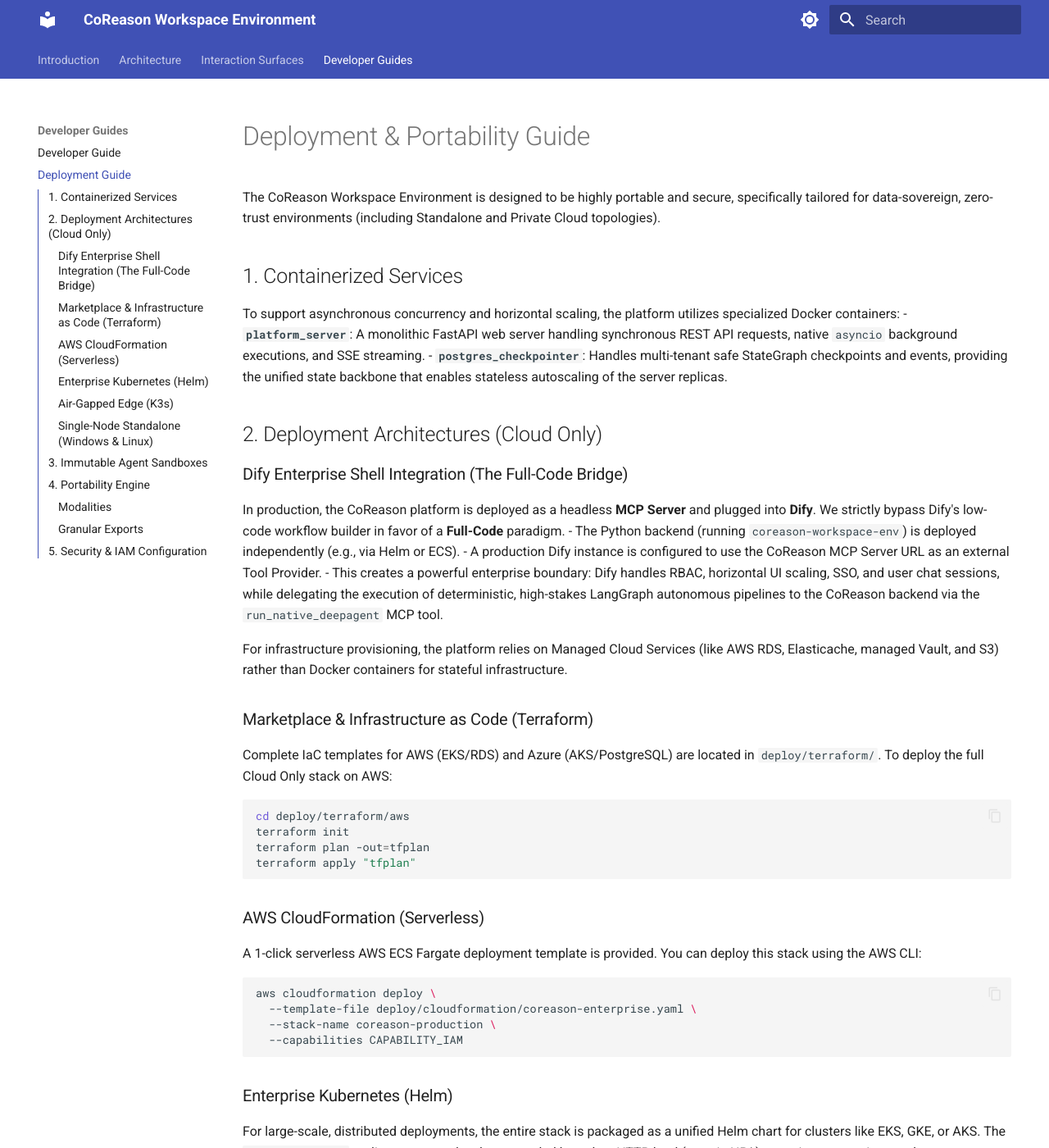
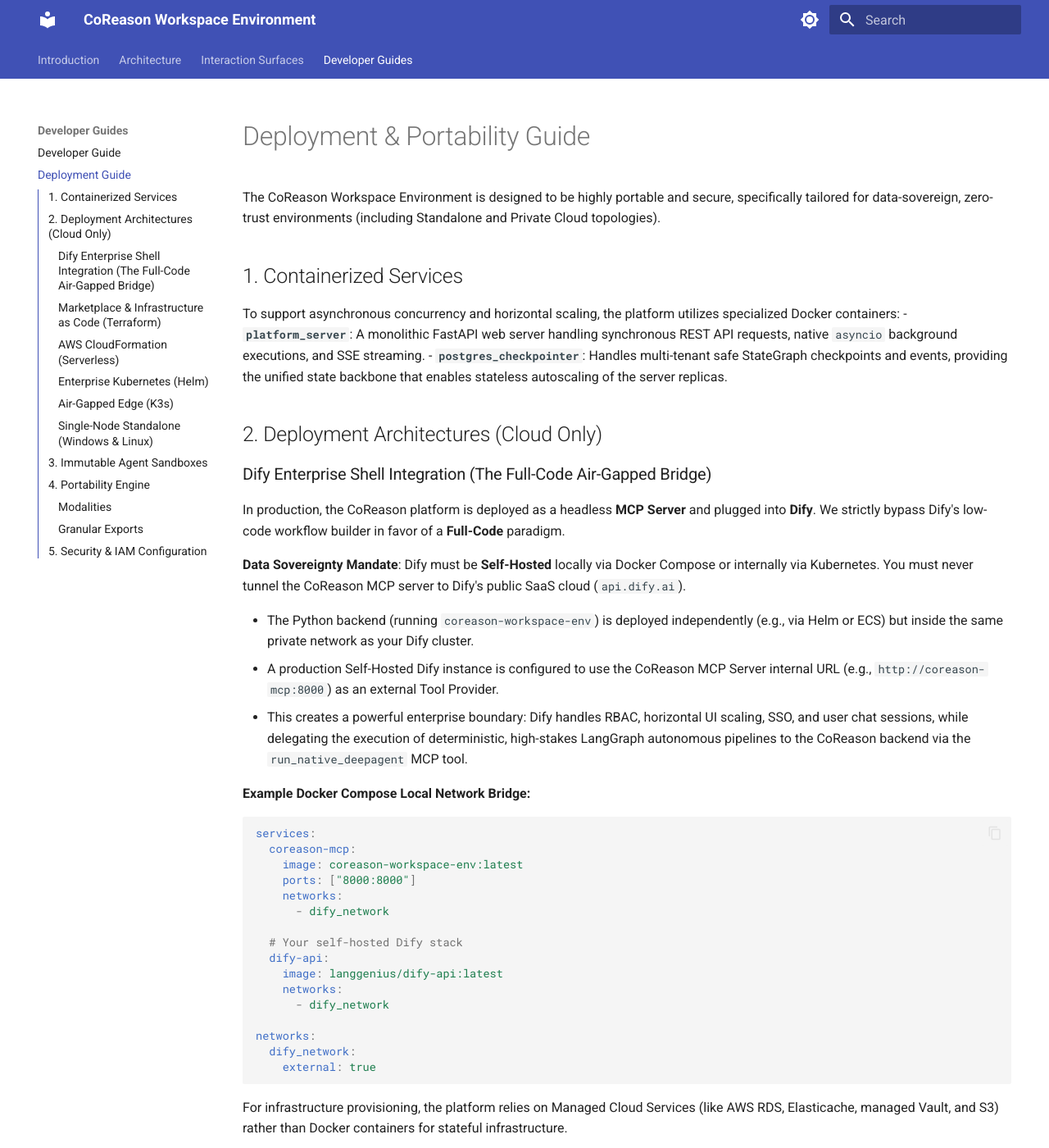
Before and after one commit to CoReason-AI/coreason-workspace-env, an MkDocs documentation site: the page built from docs/deployment_guide.md, in a window 1280 px wide and 1400 px high. Shown: the whole window at 82% size. Built offline with MkDocs 1.6.1 and Material for MkDocs 9.7.7, drawn with Linux system fonts in a browser that asks for light colours.

Commit message:
docs: mandate self-hosted local Dify architecture for data sovereignty

````diff
--- a/docs/deployment_guide.md
+++ b/docs/deployment_guide.md
@@ -10,11 +10,34 @@
 
 ## 2. Deployment Architectures (Cloud Only)
 
-### Dify Enterprise Shell Integration (The Full-Code Bridge)
+### Dify Enterprise Shell Integration (The Full-Code Air-Gapped Bridge)
 In production, the CoReason platform is deployed as a headless **MCP Server** and plugged into **Dify**. We strictly bypass Dify's low-code workflow builder in favor of a **Full-Code** paradigm.
-- The Python backend (running `coreason-workspace-env`) is deployed independently (e.g., via Helm or ECS).
-- A production Dify instance is configured to use the CoReason MCP Server URL as an external Tool Provider.
+
+**Data Sovereignty Mandate**: Dify must be **Self-Hosted** locally via Docker Compose or internally via Kubernetes. You must never tunnel the CoReason MCP server to Dify's public SaaS cloud (`api.dify.ai`).
+
+- The Python backend (running `coreason-workspace-env`) is deployed independently (e.g., via Helm or ECS) but inside the same private network as your Dify cluster.
+- A production Self-Hosted Dify instance is configured to use the CoReason MCP Server internal URL (e.g., `http://coreason-mcp:8000`) as an external Tool Provider.
 - This creates a powerful enterprise boundary: Dify handles RBAC, horizontal UI scaling, SSO, and user chat sessions, while delegating the execution of deterministic, high-stakes LangGraph autonomous pipelines to the CoReason backend via the `run_native_deepagent` MCP tool.
+
+**Example Docker Compose Local Network Bridge:**
+```yaml
+services:
+  coreason-mcp:
+    image: coreason-workspace-env:latest
+    ports: ["8000:8000"]
+    networks:
+      - dify_network
+
+  # Your self-hosted Dify stack
+  dify-api:
+    image: langgenius/dify-api:latest
+    networks:
+      - dify_network
+
+networks:
+  dify_network:
+    external: true
+```
 
 For infrastructure provisioning, the platform relies on Managed Cloud Services (like AWS RDS, Elasticache, managed Vault, and S3) rather than Docker containers for stateful infrastructure.
 
````
Also changed, not shown: docs/core_architecture.md (+4 -2 lines).
